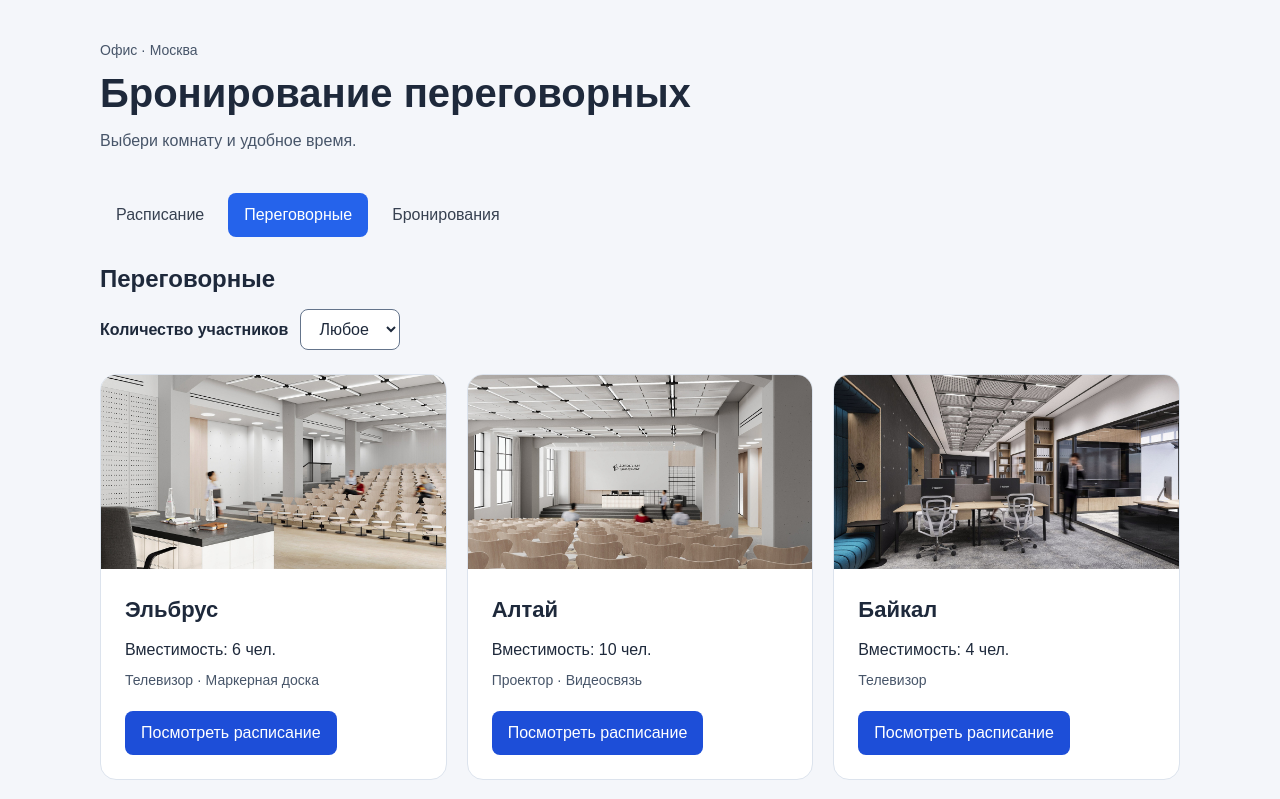
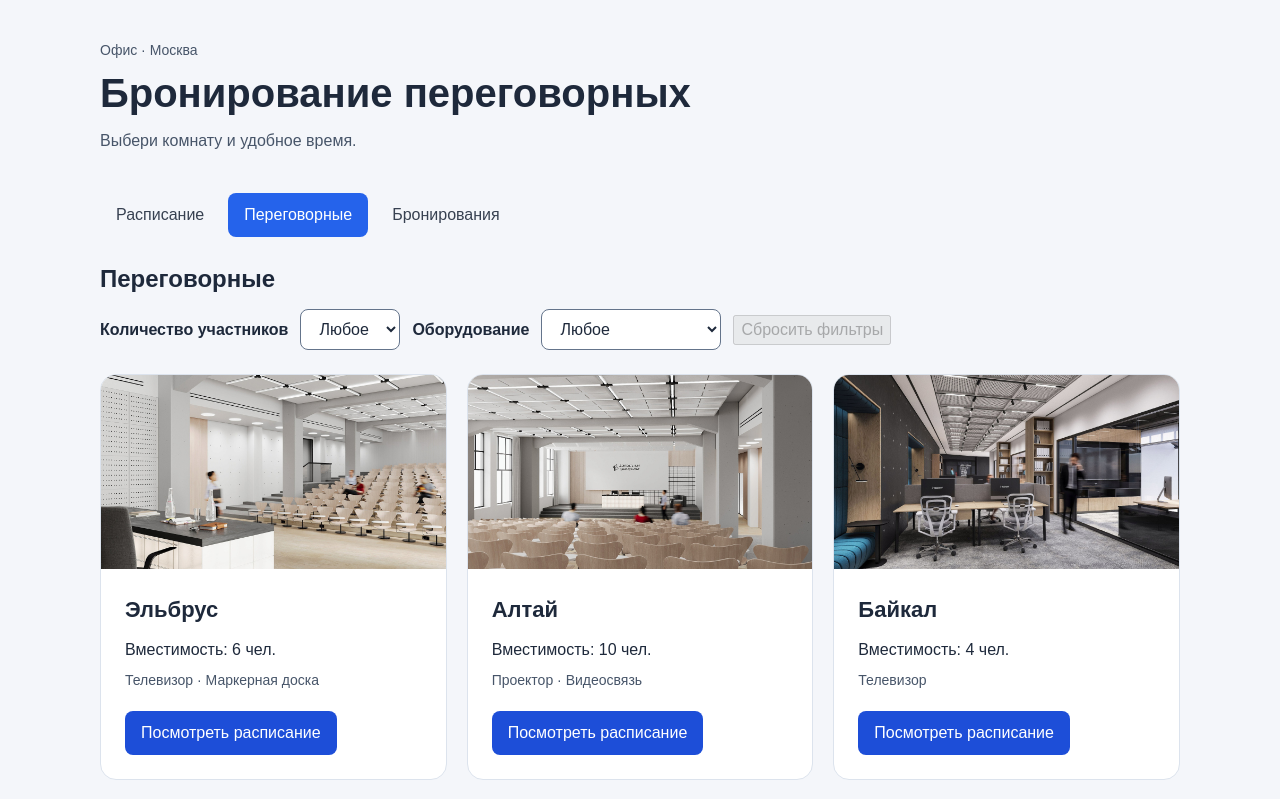
Before and after one commit to Anaastaasia/meeting-rooms, a React (Vite) app: page /rooms in a window 1280 px wide. Shown: the top 799 px of the page. Built offline with nearby package versions, Linux system fonts and the light colour scheme.

Commit message:
Add equipment filter and filter reset

```diff
--- a/src/App.tsx
+++ b/src/App.tsx
@@ -1,7 +1,6 @@
 import { getTodayInMoscow } from './utils/date'
 import './App.css'
 import { rooms } from './data/rooms'
-import { useSearchParams } from 'react-router'
 import { useState } from 'react'
 import Schedule from './components/Schedule'
 import type { Booking } from './data/bookings'
@@ -15,27 +14,7 @@ import { Link, NavLink, Route, Routes } from 'react-router'
 import RoomsPage from './pages/RoomsPage'
 
 function App() {
-  const [searchParams, setSearchParams] = useSearchParams()
 
-  const capacityParam = Number(searchParams.get('capacity') ?? 0)
-
-  const minCapacity = [0, 2, 4, 6, 8, 10, 20].includes(capacityParam)
-    ? capacityParam
-    : 0
-
-  function handleCapacityChange(value: number) {
-    setSearchParams((currentParams) => {
-      const nextParams = new URLSearchParams(currentParams)
-
-      if (value === 0) {
-        nextParams.delete('capacity')
-      } else {
-        nextParams.set('capacity', String(value))
-      }
-
-      return nextParams
-    })
-  }
   const [selectedDate, setSelectedDate] = useState(getTodayInMoscow)
   const [bookingSelection, setBookingSelection] =
     useState<BookingSelection | null>(null)
--- a/src/pages/RoomsPage.tsx
+++ b/src/pages/RoomsPage.tsx
@@ -1,6 +1,10 @@
 import { useSearchParams } from 'react-router'
 import { rooms } from '../data/rooms'
 import RoomCard from '../components/RoomCard'
+
+const equipmentOptions = Array.from(
+    new Set(rooms.flatMap((room) => room.equipment))
+)
 
 function RoomsPage() {
     const [searchParams, setSearchParams] = useSearchParams()
@@ -10,6 +14,12 @@ function RoomsPage() {
     const minCapacity = [0, 2, 4, 6, 8, 10, 20].includes(capacityParam)
         ? capacityParam
         : 0
+
+    const equipmentParam = searchParams.get('equipment') ?? ''
+
+    const selectedEquipment = equipmentOptions.includes(equipmentParam)
+        ? equipmentParam
+        : ''
 
     function handleCapacityChange(value: number) {
         setSearchParams((currentParams) => {
@@ -25,9 +35,29 @@ function RoomsPage() {
         })
     }
 
-    const filteredRooms = rooms.filter(
-        (room) => room.capacity >= minCapacity
-    )
+    function handleEquipmentChange(value: string) {
+        setSearchParams((currentParams) => {
+            const nextParams = new URLSearchParams(currentParams)
+
+            if (value === '') {
+                nextParams.delete('equipment')
+            } else {
+                nextParams.set('equipment', value)
+            }
+
+            return nextParams
+        })
+    }
+
+    const filteredRooms = rooms.filter((room) => {
+        const matchesCapacity = room.capacity >= minCapacity
+
+        const matchesEquipment =
+            selectedEquipment === '' ||
+            room.equipment.includes(selectedEquipment)
+
+        return matchesCapacity && matchesEquipment
+    })
 
     return (
         <section aria-labelledby="rooms-heading">
@@ -53,6 +83,39 @@ function RoomsPage() {
                     <option value={10}>10</option>
                     <option value={20}>20</option>
                 </select>
+                <label htmlFor="room-equipment">Оборудование</label>
+
+                <select
+                    id="room-equipment"
+                    value={selectedEquipment}
+                    onChange={(event) =>
+                        handleEquipmentChange(event.target.value)
+                    }
+                >
+                    <option value="">Любое</option>
+
+                    {equipmentOptions.map((equipment) => (
+                        <option key={equipment} value={equipment}>
+                            {equipment}
+                        </option>
+                    ))}
+                </select>
+                <button
+                    type="button"
+                    disabled={minCapacity === 0 && selectedEquipment === ''}
+                    onClick={() => {
+                        setSearchParams((currentParams) => {
+                            const nextParams = new URLSearchParams(currentParams)
+
+                            nextParams.delete('capacity')
+                            nextParams.delete('equipment')
+
+                            return nextParams
+                        })
+                    }}
+                >
+                    Сбросить фильтры
+                </button>
             </div>
 
             <div className="rooms-grid">
@@ -63,8 +126,8 @@ function RoomsPage() {
 
             {filteredRooms.length === 0 && (
                 <p role="status">
-                    Нет переговорных с такой вместимостью.
-                    Попробуй уменьшить количество участников.
+                    Нет переговорных с такими параметрами.
+                    Измени или сбрось фильтры.
                 </p>
             )}
         </section>
```
